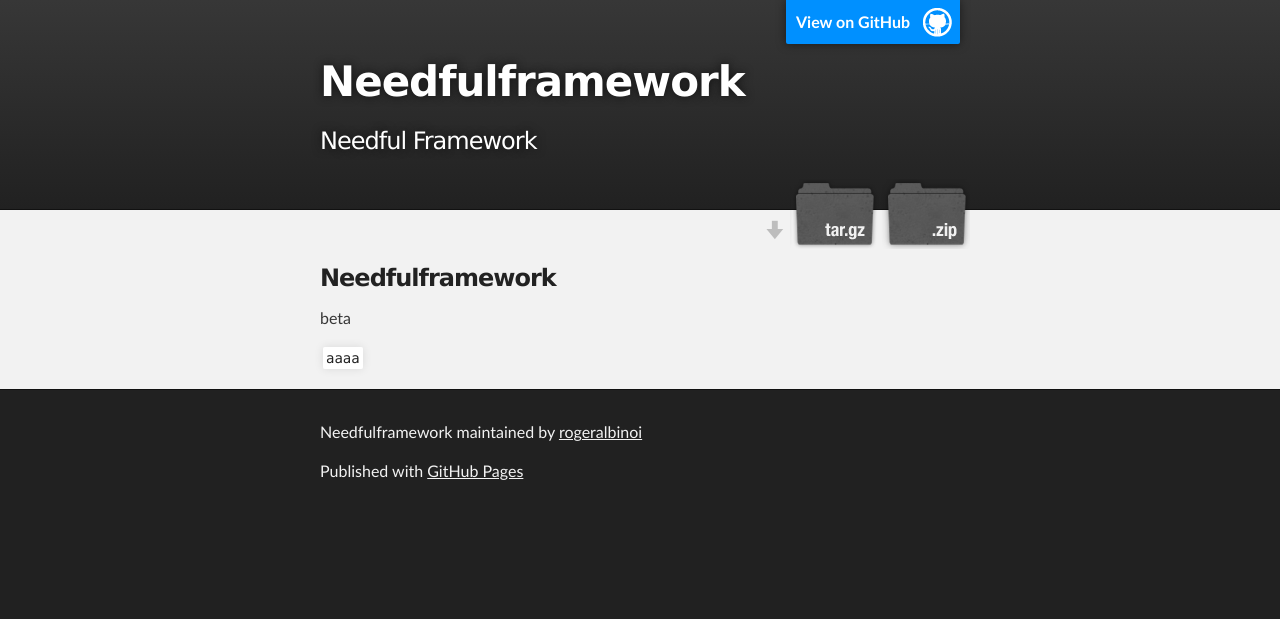
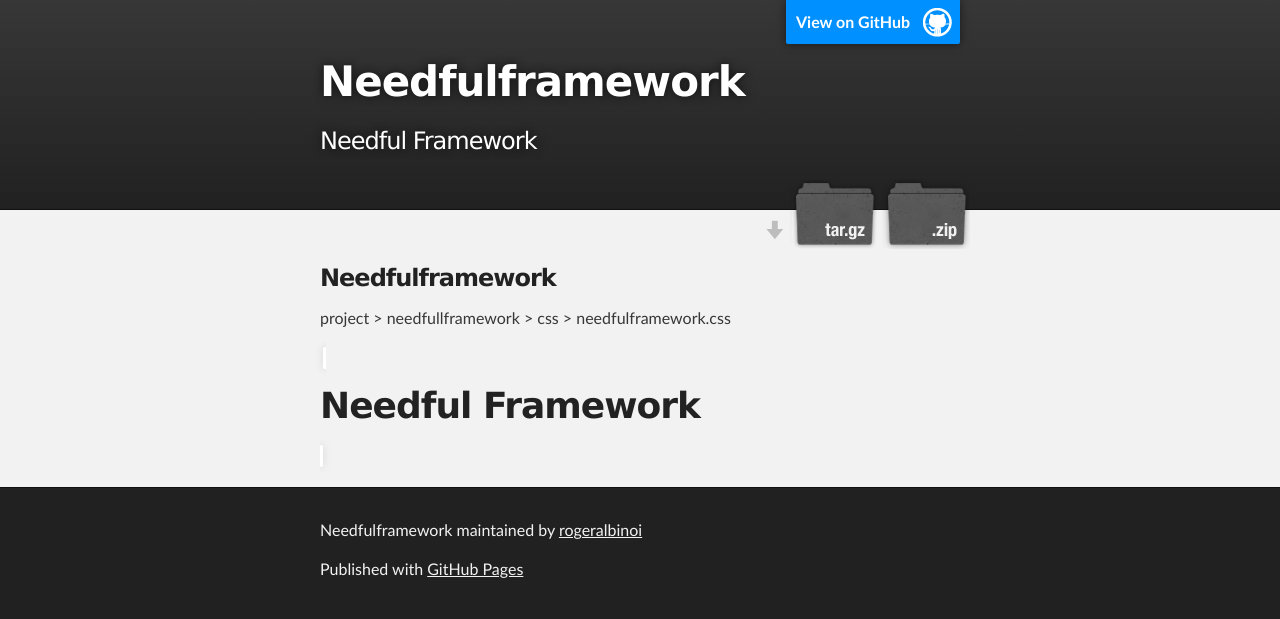
Before and after one commit to rogeralbinoi/needfulframework, a plain HTML site: page index.html in a window 1280 px wide. Drawn offline with Linux system fonts and the light colour scheme.

Commit message:
Update index.html

```diff
--- a/index.html
+++ b/index.html
@@ -33,8 +33,25 @@
       <section id="main_content" class="inner">
         <h3>
 <a name="welcome-to-github-pages" class="anchor" href="#welcome-to-github-pages"><span class="octicon octicon-link"></span></a>Needfulframework</h3>
-<p>beta</p>
-<code>aaaa</code>
+<p>project > needfullframework > css > needfulframework.css</p>
+<code>
+  						<!DOCTYPE html>
+						<html>
+							<head>
+								<title>Needful Framework</title>
+								<link rel="stylesheet" href="css/needfulframework.css">
+								<link rel="stylesheet" href="css/main.css">
+							</head>
+							<body>
+								<main>
+									<div class="container">
+										<h1>Needful Framework</h1>
+									</div>
+								</main>
+							</body>
+						</html>
+
+</code>
 </section>
     </div>
 
```
